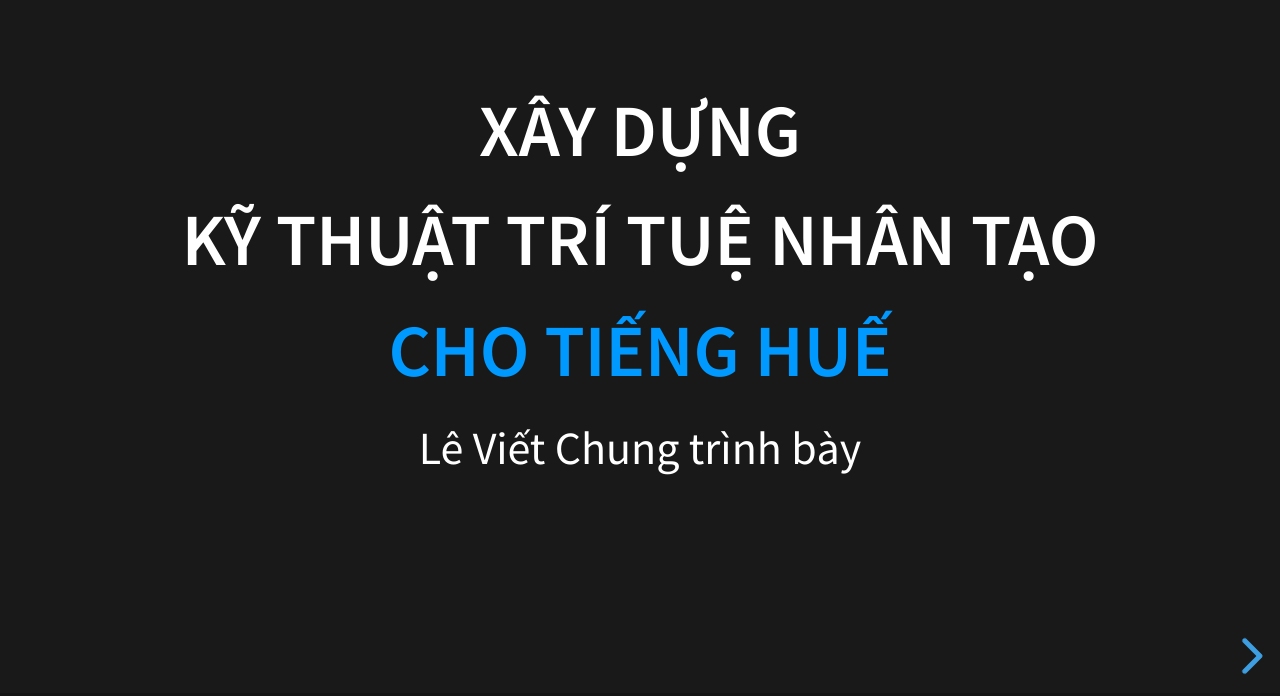
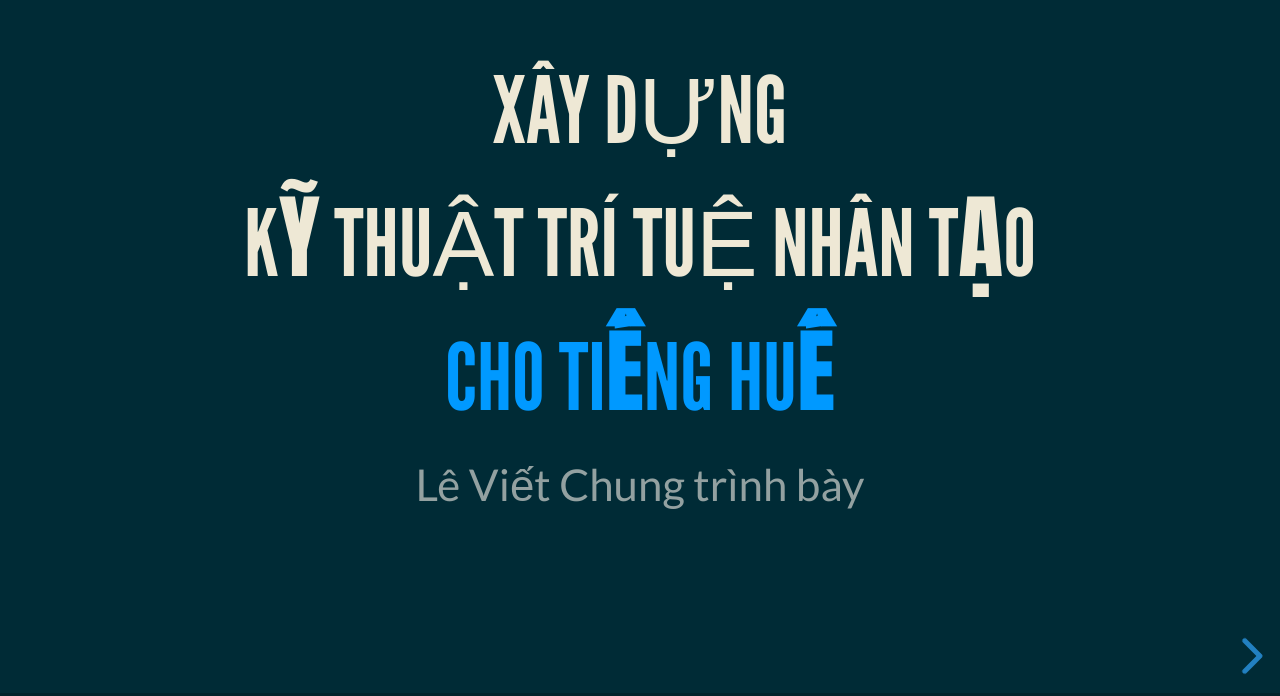
Before and after one commit to cvtienghue/presentation, a website: page docs/index.html in a window 1280 px wide. Shown: the part 104-800 px from the top of the page. Drawn offline with Linux system fonts and the light colour scheme.

Commit message:
Update index.html

```diff
--- a/docs/index.html
+++ b/docs/index.html
@@ -9,7 +9,10 @@
 
 		<link rel="stylesheet" href="dist/reset.css">
 		<link rel="stylesheet" href="dist/reveal.css">
-		<link rel="stylesheet" href="dist/theme/black.css">
+		<!-- <link rel="stylesheet" href="dist/theme/black.css"> -->
+
+		<link rel="stylesheet" href="dist/theme/moon.css">
+		<link rel="stylesheet" href="custom.css">
 
 		<!-- Theme used for syntax highlighted code -->
 		<link rel="stylesheet" href="plugin/highlight/monokai.css">
```
